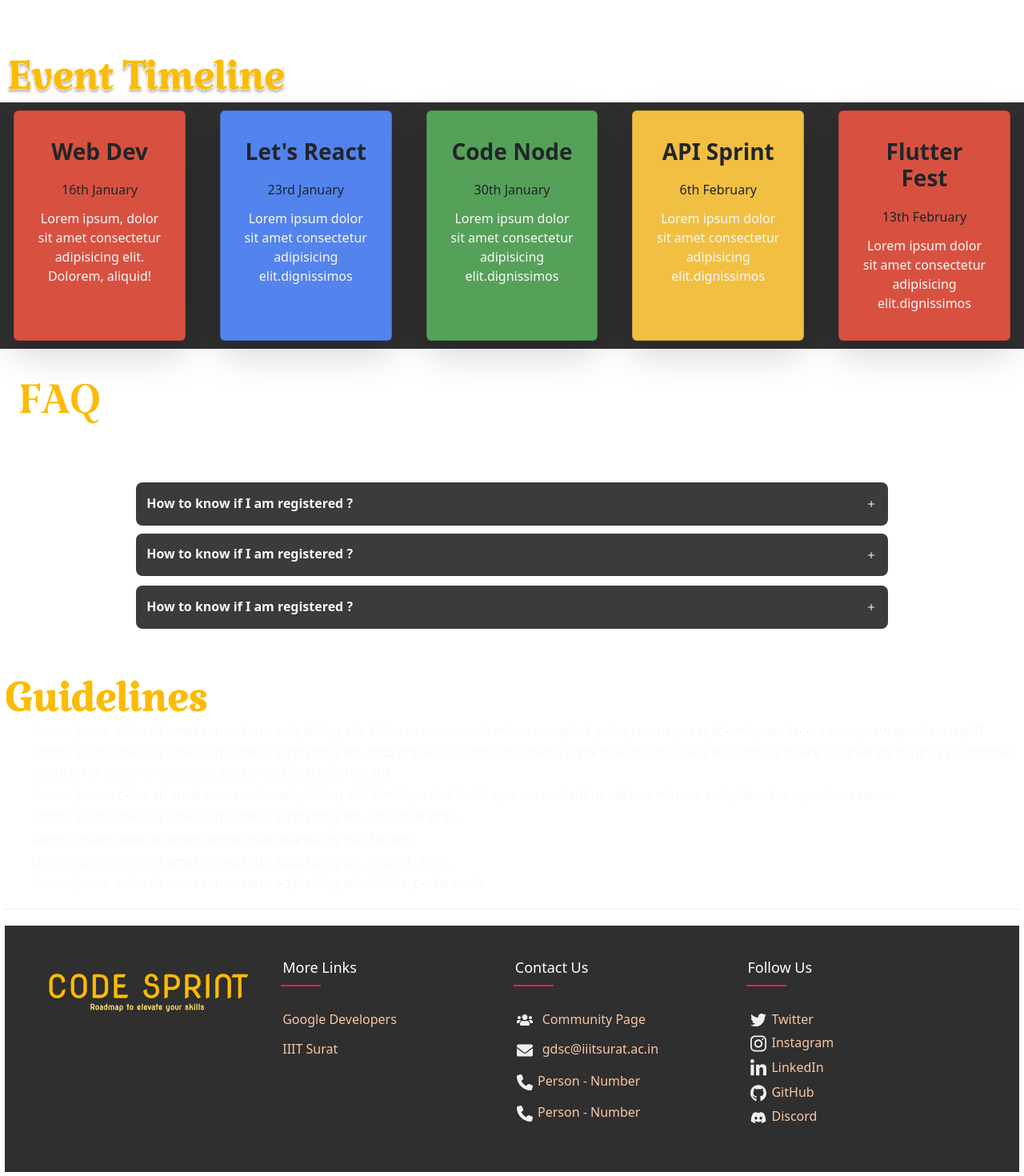
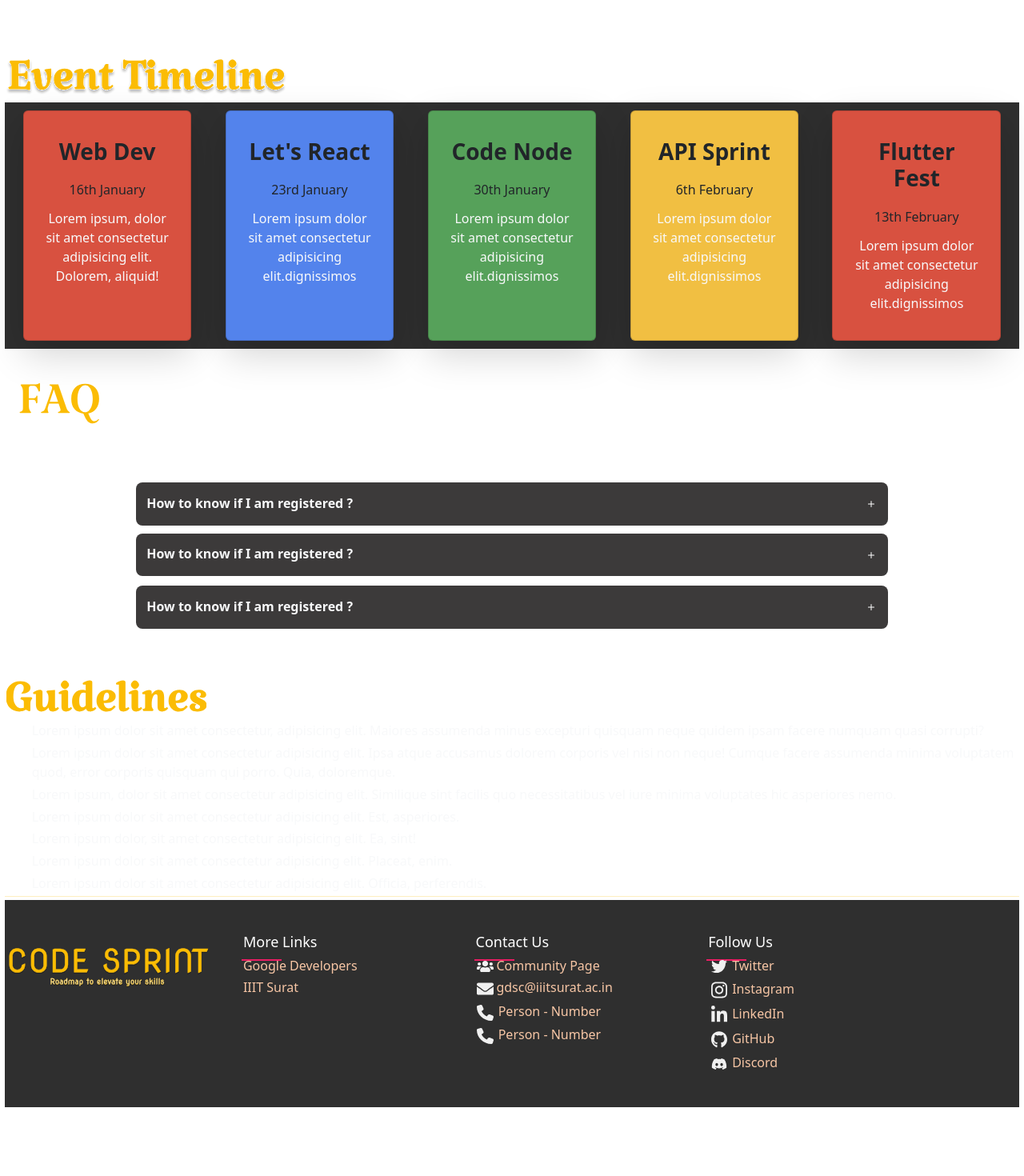
Before and after one commit to vivek2293/CodeSprint, a React (Create React App) app: page / in a window 1280 px wide. Shown: the part 834-2304 px from the top of the page at 80% size. After the commit the page ends 2224 px from the top, so only its background shows below. Built offline with nearby package versions, Linux system fonts and the light colour scheme.

Commit message:
minor change

```diff
--- a/src/App.css
+++ b/src/App.css
@@ -3,7 +3,7 @@
 }
 * {
     padding: 0.15vw;
-    margin: 0;
+    margin: 0 !important;
     box-sizing: border-box;
   }
   body{
@@ -181,9 +181,7 @@
     width: 1rem;
   }
 
-  .footer{
-    padding: 0;
-  }
+
   .footer-container{
 	max-width: 1170px;
 	margin:auto;
```
